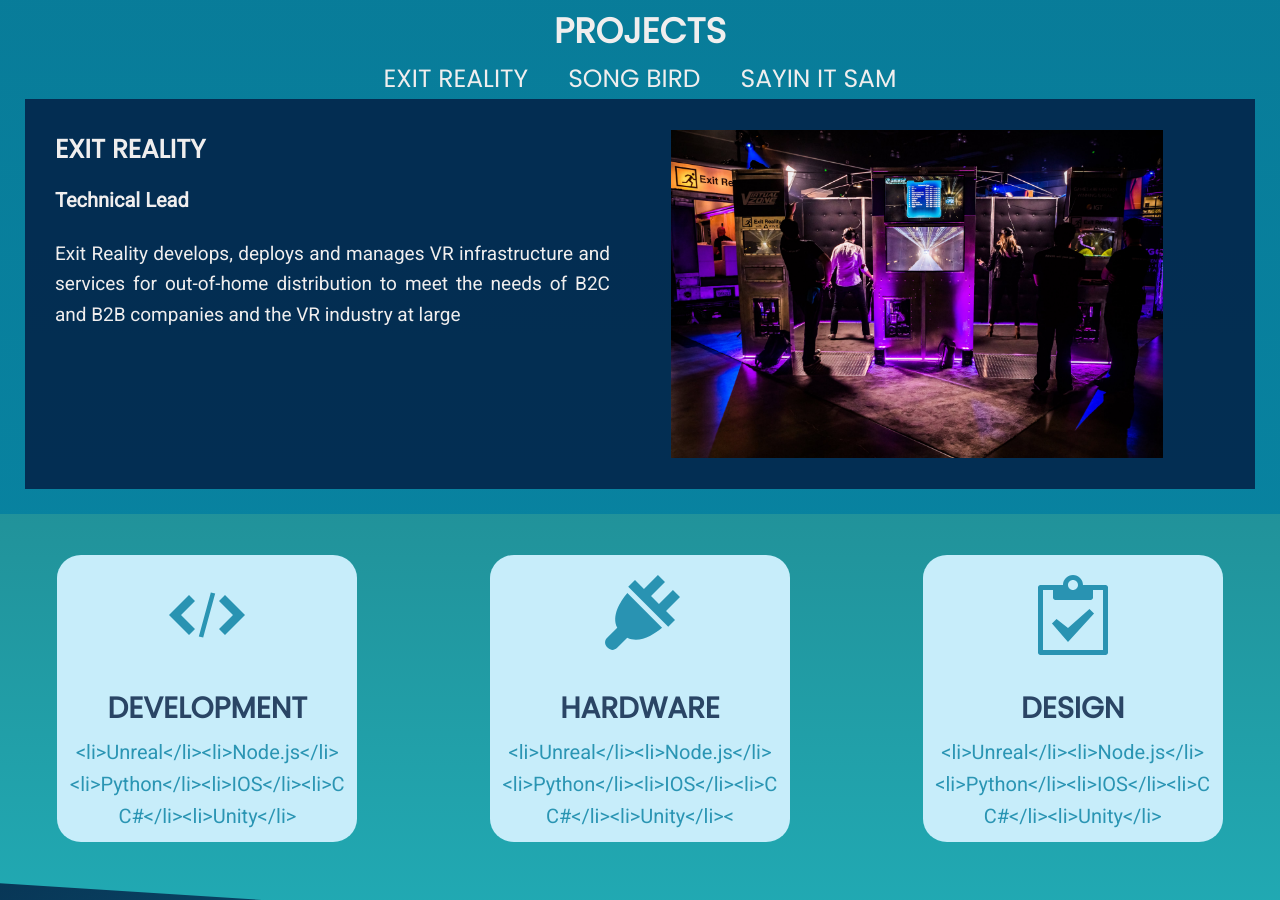
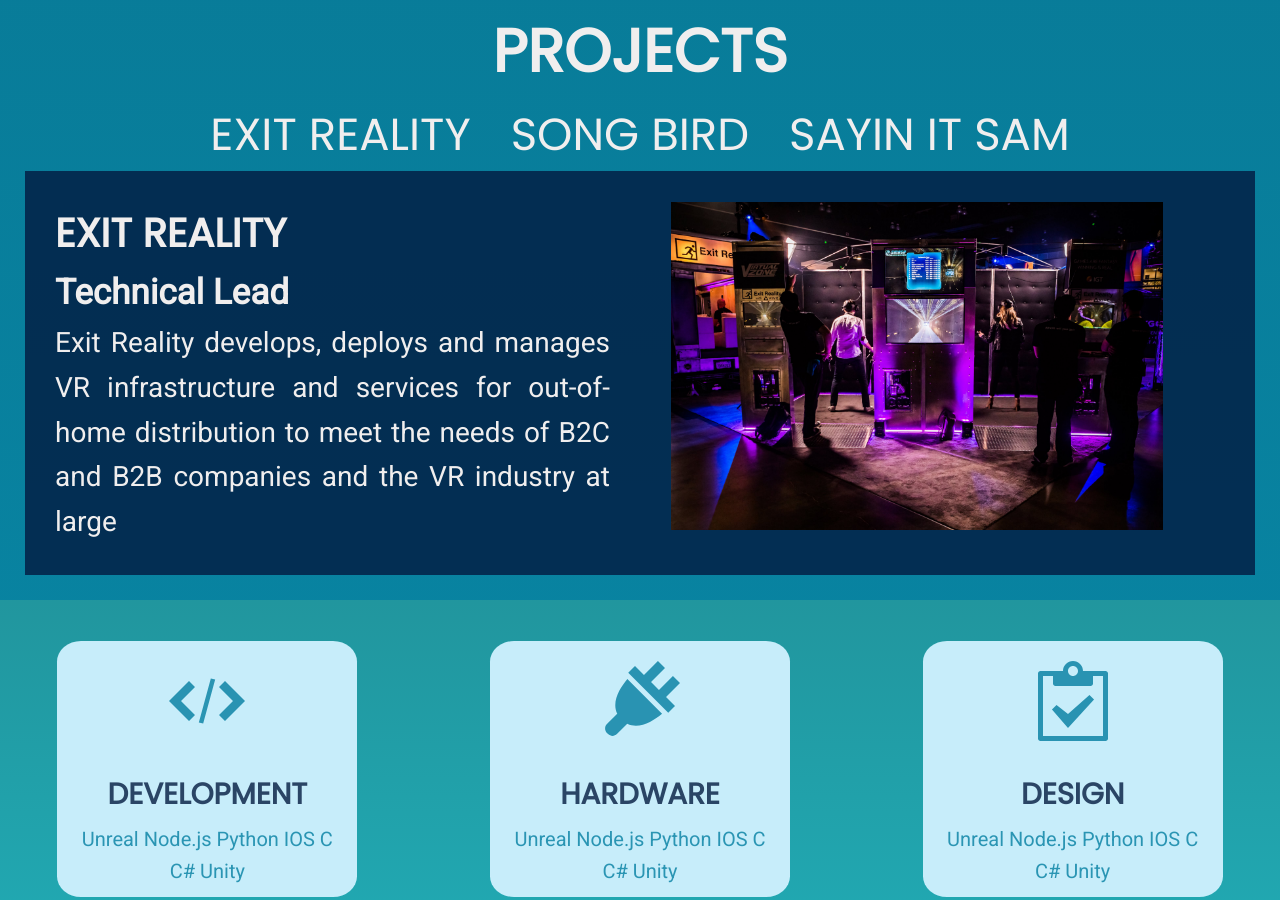
Before and after one commit to ixnp/Digital-Pheromones, a website: page public/index.html in a window 1280 px wide. Shown: the part 790-1690 px from the top of the page. Drawn offline with nearby package versions, Linux system fonts and the light colour scheme.

Commit message:
fixed project fontsize for over 100px

```diff
--- a/public/scr/data/experience.js
+++ b/public/scr/data/experience.js
@@ -1,23 +1,23 @@
 'use strict';
 let cards = {
-  "experience": [
+  experience: [
     {
-      "title": "Development",
-      "icon": `icon-embed`,
-      "xlink":"icon-embed2",
-      "content": `<li>Unreal</li><li>Node.js</li><li>Python</li><li>IOS</li><li>C C#</li><li>Unity</li>`
+      title: "Development",
+      icon: `icon-embed`,
+      xlink: "icon-embed2",
+      content: `Unreal Node.js Python IOS C C# Unity`
     },
     {
-      "title": "Hardware",
-      "icon": `icon-powerplug`,
-      "xlink": "icon-power-cord",
-      "content": `<li>Unreal</li><li>Node.js</li><li>Python</li><li>IOS</li><li>C C#</li><li>Unity</li><`
+      title: "Hardware",
+      icon: `icon-powerplug`,
+      xlink: "icon-power-cord",
+      content: `Unreal Node.js Python IOS C C# Unity`
     },
     {
-      "title": "Design",
-      "icon": `icon-clipboard`,
-      "xlink": "icon-clipboard",
-      "content": `<li>Unreal</li><li>Node.js</li><li>Python</li><li>IOS</li><li>C C#</li><li>Unity</li>`
+      title: "Design",
+      icon: `icon-clipboard`,
+      xlink: "icon-clipboard",
+      content: `Unreal Node.js Python IOS C C# Unity`
     }
   ]
 };
--- a/public/scr/sass/components/_about.scss
+++ b/public/scr/sass/components/_about.scss
@@ -1,5 +1,14 @@
 //items are rendering to the dom they are just not visible for some reason
 .about {
+
+    grid-gap: 1rem;
+  display: grid;
+  // grid-column: 1 / -1;
+  grid-row: 5;
+  grid-template-columns: 1fr 1fr 1fr;
+  grid-template-rows: repeat(4) 1fr;
+  justify-content: center;
+
   color: var(--color-primary-dark-2);
   background-image:linear-gradient(to bottom right, rgba(2, 26, 64, .8), rgba(2, 126, 161, 0.8));
 -webkit-clip-path: polygon(0 0, 100% 12%, 100% 100%, 0 100%);
@@ -8,6 +17,12 @@
 // margin: 3rem;
 margin-right: 4rem;
 justify-content: center;
+ @media only screen and (max-width: 750px) {
+
+
+            display: inline;
+          padding-top: 3rem;
+    }
 }
 
 .about_header {
@@ -18,6 +33,11 @@
   padding-bottom: 1rem;
   text-align: center;
   padding: 3% 1% 1% 1%;
+   @media only screen and (max-width: 750px) {
+
+
+          padding-top: 12rem;
+    }
 
 }
 .about_info {
@@ -39,6 +59,12 @@
   display: grid;
   grid-row: 5;
   grid-template-rows:repeat(auto-fit, minmax(3rem, 25rem));
+   @media only screen and (max-width: 750px) {
+
+          .project_template {
+            display: inline;
+          }
+    }
 }
 .about_members_img {
 
--- a/public/scr/sass/components/_projects.scss
+++ b/public/scr/sass/components/_projects.scss
@@ -78,4 +78,22 @@
             display: inline;
           }
     }
+      @media only screen and (min-width: 1050px) {
+
+        .project_header_h1{
+          font-size: 6rem;
+        }
+        .project_header_carousel{
+          font-size: 4.5rem;
+        }
+        .project_text_project_name{
+          font-size: 4rem;
+        }
+        .project_text_subheader{
+          font-size: 3.5rem;
+        }
+        .project_text_description{
+          font-size: 2.8rem;
+        }
+    }
 }
--- a/public/scr/sass/layout/_grid.scss
+++ b/public/scr/sass/layout/_grid.scss
@@ -46,12 +46,6 @@
 
 
 .about {
-  grid-gap: 1rem;
-  display: grid;
-  // grid-column: 1 / -1;
-  grid-row: 5;
-  grid-template-columns: 1fr 1fr 1fr;
-  grid-template-rows: repeat(4) 1fr;
-  justify-content: center;
+
 
 }
```
Also changed, not shown: public/scr/css/style.css.
